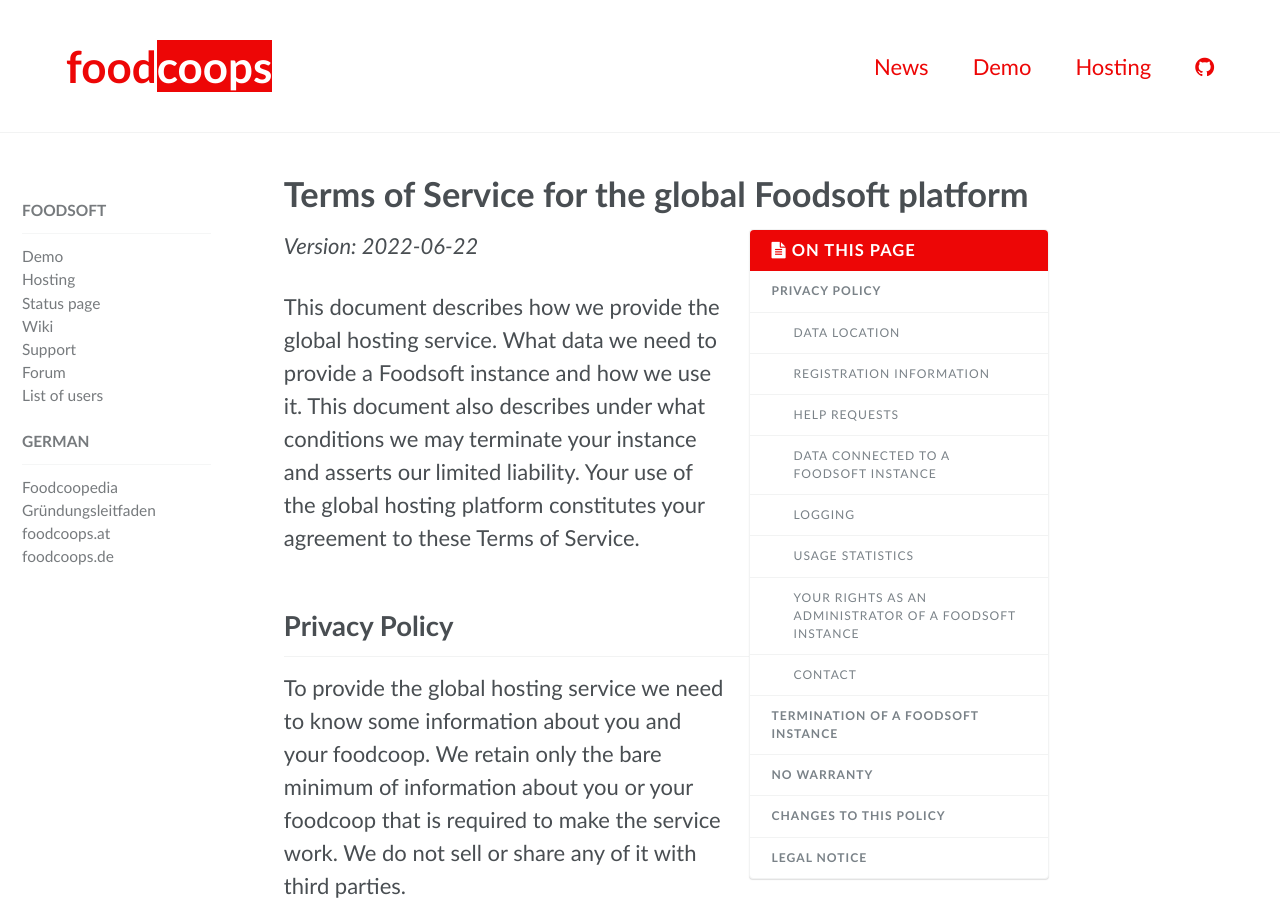
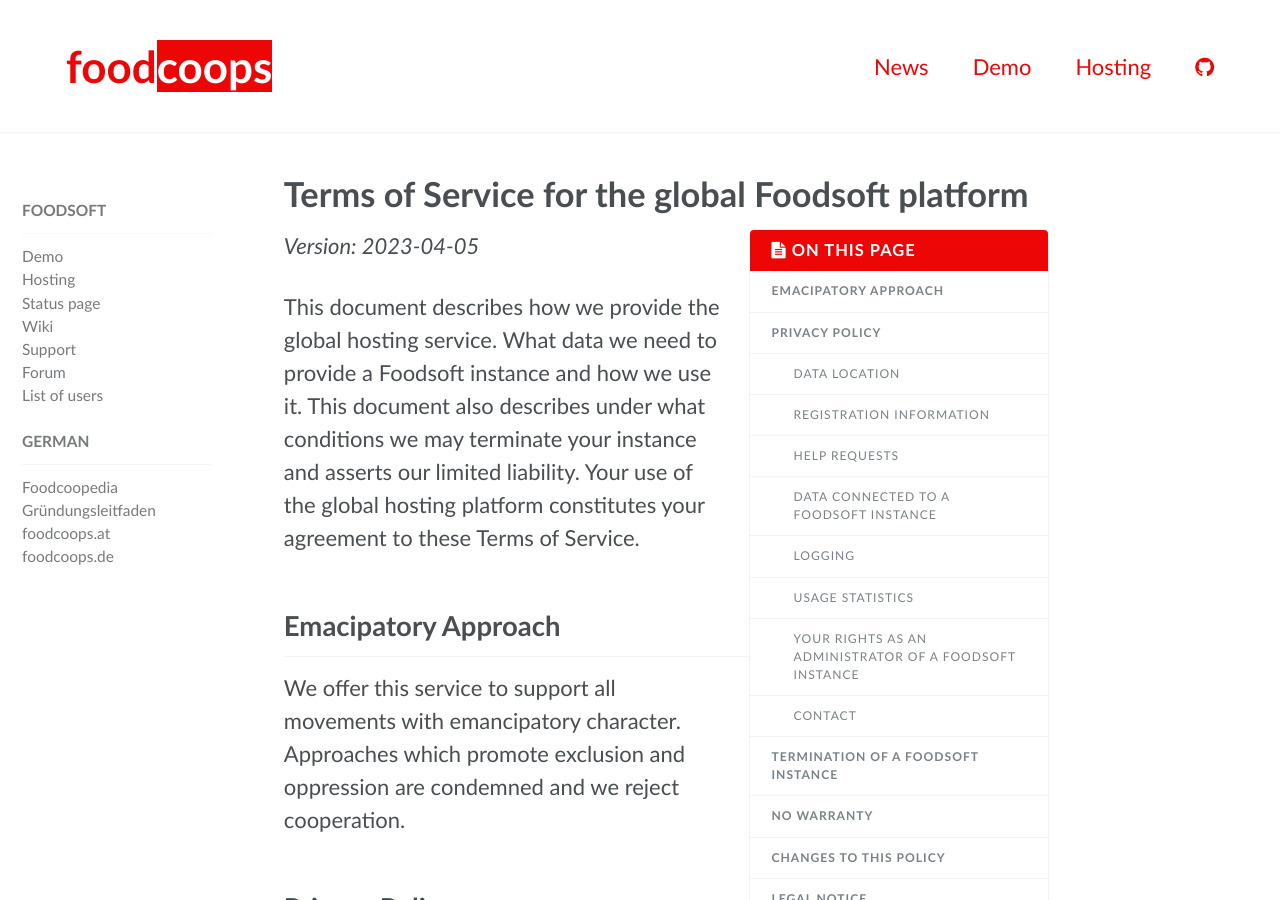
Before and after one commit to foodcoops/foodcoops.github.io, a Jekyll site: the page built from tos.md, in a window 1280 px wide and 900 px high. Built offline with Jekyll 4.4.1, drawn with Linux system fonts in a browser that asks for light colours; some of the changed text lies outside the part shown.

Commit message:
Update TOS for global hosting service

```diff
--- a/tos.md
+++ b/tos.md
@@ -6,12 +6,17 @@
 ---
 {% include toc %}
 
-*Version: 2022-06-22*
+*Version: 2023-04-05*
 
 This document describes how we provide the global hosting service. What data we need to provide a
 Foodsoft instance and how we use it. This document also describes under what conditions we may
 terminate your instance and asserts our limited liability. Your use of the global hosting platform
 constitutes your agreement to these Terms of Service.
+
+## Emacipatory Approach
+
+We offer this service to support all movements with emancipatory character. Approaches which promote
+exclusion and oppression are condemned and we reject cooperation.
 
 ## Privacy Policy
 
```
Also changed, not shown: other parts of tos.md (+1 -1 lines).
